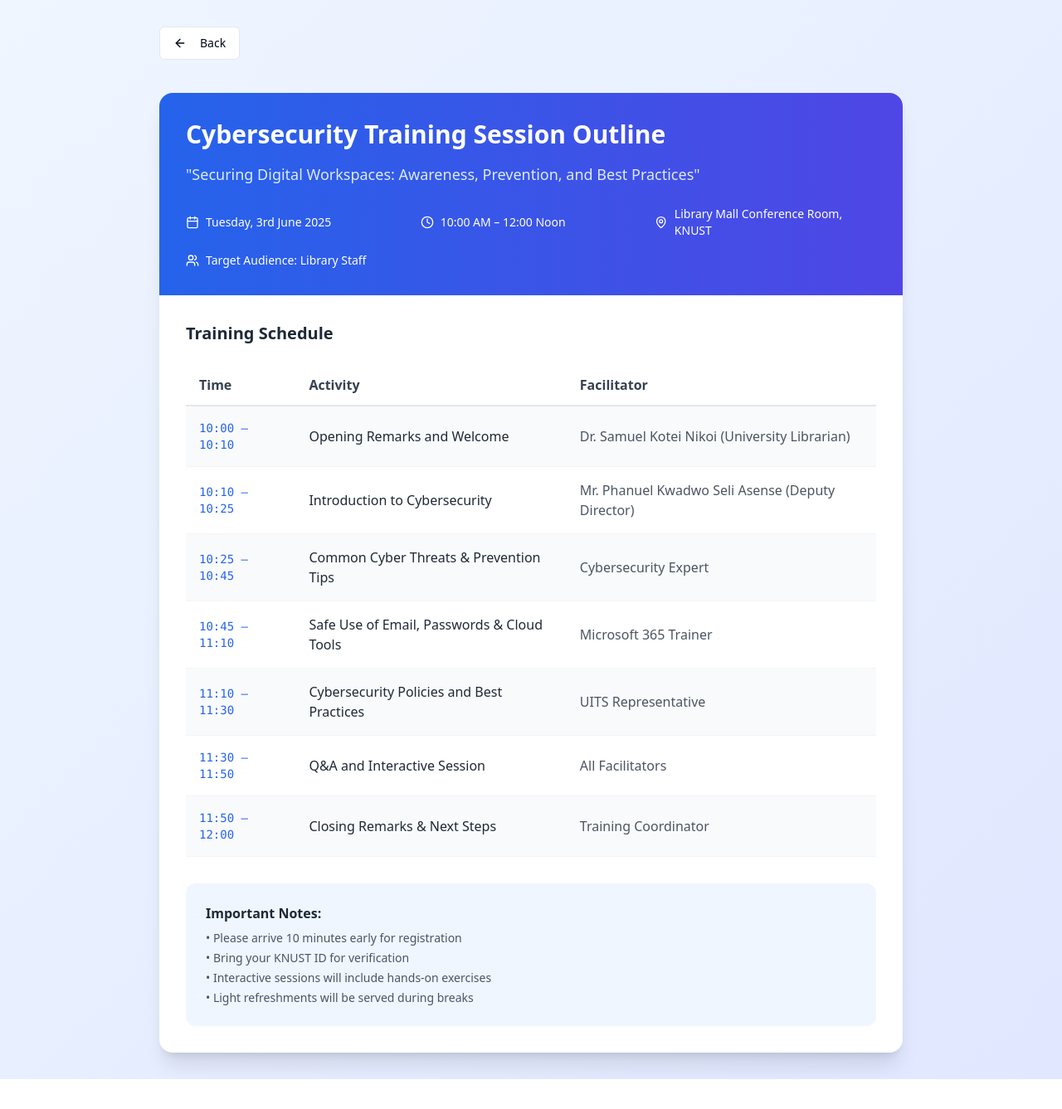
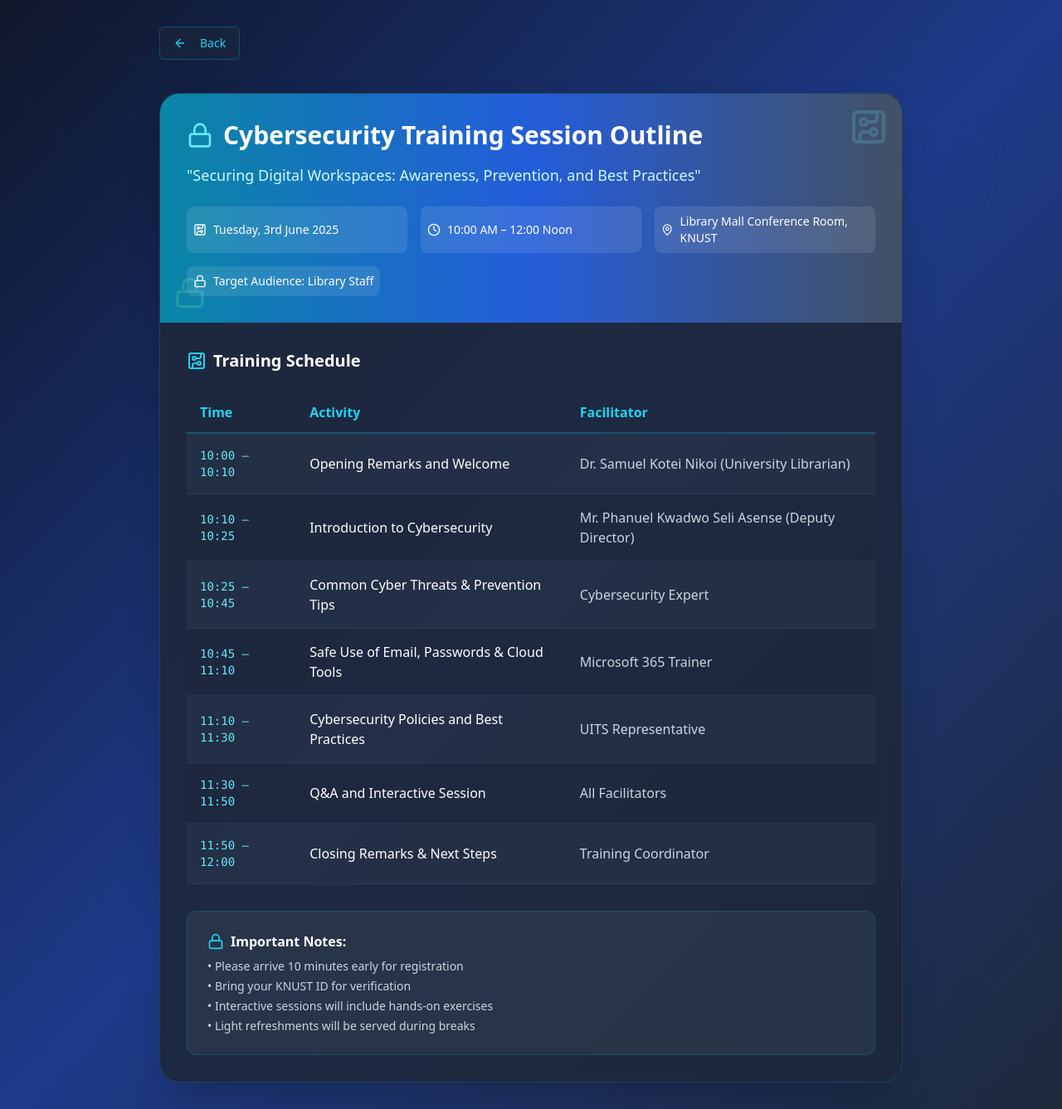
Before and after one commit to mceddiejnr/knustcybertraining, a React (Vite) app: page /program in a window 1280 px wide. Shown: the whole page at 83% size. Before the commit the page ends 1301 px from the top, so only its background shows below. Built offline with nearby package versions, Linux system fonts and the light colour scheme.

Commit message:
Refactor: Apply modern design and navigation
- Updated the design with a tech theme and cybersecurity visuals.
- Implemented consistent button labels for navigation.

```diff
--- a/src/components/SuccessMessage.tsx
+++ b/src/components/SuccessMessage.tsx
@@ -1,6 +1,6 @@
 
 import { Button } from "@/components/ui/button";
-import { CheckCircle, Calendar } from "lucide-react";
+import { Lock, CircuitBoard } from "lucide-react";
 
 interface SuccessMessageProps {
   attendeeName: string;
@@ -9,38 +9,50 @@ interface SuccessMessageProps {
 
 const SuccessMessage = ({ attendeeName, onViewProgram }: SuccessMessageProps) => {
   return (
-    <div className="min-h-screen flex items-center justify-center p-6">
-      <div className="max-w-md w-full bg-white rounded-2xl shadow-xl p-8 text-center">
+    <div className="min-h-screen flex items-center justify-center p-6 relative">
+      <div className="max-w-md w-full bg-slate-800/90 backdrop-blur-xl rounded-3xl shadow-2xl border border-cyan-500/20 p-8 text-center relative overflow-hidden">
+        {/* Glowing border effect */}
+        <div className="absolute inset-0 rounded-3xl bg-gradient-to-r from-cyan-500/20 via-blue-500/20 to-green-500/20 blur-xl"></div>
+
+        <div className="relative z-10">
           <div className="mb-8">
             <div className="flex justify-center mb-6">
-            <div className="p-4 bg-green-100 rounded-full">
-              <CheckCircle className="w-12 h-12 text-green-600" />
+              <div className="p-4 bg-green-500/20 rounded-full border border-green-400/30 relative">
+                <Lock className="w-12 h-12 text-green-400" />
+                {/* Success checkmark overlay */}
+                <div className="absolute -top-1 -right-1 w-6 h-6 bg-green-500 rounded-full flex items-center justify-center">
+                  <svg className="w-4 h-4 text-white" fill="none" stroke="currentColor" viewBox="0 0 24 24">
+                    <path strokeLinecap="round" strokeLinejoin="round" strokeWidth={2} d="M5 13l4 4L19 7" />
+                  </svg>
+                </div>
               </div>
             </div>
 
-          <h2 className="text-2xl font-bold text-gray-800 mb-3">
+            <h2 className="text-2xl font-bold text-white mb-3 bg-gradient-to-r from-cyan-400 to-green-400 bg-clip-text text-transparent">
               Welcome, {attendeeName}!
             </h2>
 
-          <div className="bg-green-50 rounded-xl p-4 mb-6">
-            <p className="text-green-800 font-medium">
+            <div className="bg-green-500/10 rounded-xl p-4 mb-6 border border-green-400/30">
+              <p className="text-green-300 font-medium">
                 Thank you for joining! Your attendance has been recorded.
               </p>
             </div>
 
-          <p className="text-gray-600">
+            <p className="text-slate-300">
               You're all set for today's cybersecurity training session.
               Ready to explore what we have planned for you?
             </p>
           </div>
 
+          {/* Updated button with "Next" label */}
           <Button
             onClick={onViewProgram}
-          className="w-full bg-blue-600 hover:bg-blue-700 text-white py-3 rounded-xl transition-all duration-200 transform hover:scale-105 flex items-center justify-center space-x-2"
+            className="w-full bg-gradient-to-r from-cyan-600 to-blue-600 hover:from-cyan-500 hover:to-blue-500 text-white py-3 rounded-xl transition-all duration-300 transform hover:scale-105 flex items-center justify-center space-x-2 border border-cyan-400/30 shadow-lg shadow-cyan-500/25"
           >
-          <Calendar className="w-5 h-5" />
-          <span>View Program Outline</span>
+            <CircuitBoard className="w-5 h-5" />
+            <span>Next</span>
           </Button>
+        </div>
       </div>
     </div>
   );
--- a/src/pages/Program.tsx
+++ b/src/pages/Program.tsx
@@ -1,6 +1,6 @@
 
 import { Button } from "@/components/ui/button";
-import { ArrowLeft, Clock, MapPin, Users, Calendar } from "lucide-react";
+import { ArrowLeft, Clock, MapPin, Lock, CircuitBoard } from "lucide-react";
 
 const Program = () => {
   const scheduleItems = [
@@ -42,78 +42,98 @@ const Program = () => {
   ];
 
   return (
-    <div className="min-h-screen bg-gradient-to-br from-blue-50 to-indigo-100 py-8 px-4">
-      <div className="max-w-4xl mx-auto">
+    <div className="min-h-screen bg-gradient-to-br from-slate-900 via-blue-900 to-slate-800 py-8 px-4 relative overflow-hidden">
+      {/* Background Tech Pattern */}
+      <div className="absolute inset-0 opacity-5">
+        <div className="absolute top-10 left-10 w-32 h-32 border border-cyan-400 rotate-45"></div>
+        <div className="absolute top-40 right-20 w-24 h-24 border border-green-400 rotate-12"></div>
+        <div className="absolute bottom-20 left-1/4 w-28 h-28 border border-blue-400 -rotate-12"></div>
+        <div className="absolute bottom-40 right-10 w-20 h-20 border border-cyan-400 rotate-45"></div>
+      </div>
+
+      <div className="max-w-4xl mx-auto relative z-10">
         <div className="mb-6">
           <Button
             onClick={() => window.history.back()}
             variant="outline"
-            className="mb-4 hover:bg-blue-50"
+            className="mb-4 bg-slate-800/50 border-cyan-500/30 text-cyan-400 hover:bg-slate-700/50 hover:border-cyan-400 backdrop-blur-sm"
           >
             <ArrowLeft className="w-4 h-4 mr-2" />
             Back
           </Button>
         </div>
 
-        <div className="bg-white rounded-2xl shadow-xl overflow-hidden">
-          <div className="bg-gradient-to-r from-blue-600 to-indigo-600 text-white p-8">
-            <h1 className="text-3xl font-bold mb-4">
+        <div className="bg-slate-800/90 backdrop-blur-xl rounded-3xl shadow-2xl border border-cyan-500/20 overflow-hidden">
+          <div className="bg-gradient-to-r from-cyan-600/90 via-blue-600/90 to-slate-600/90 text-white p-8 relative overflow-hidden">
+            {/* Header background pattern */}
+            <div className="absolute inset-0 opacity-20">
+              <CircuitBoard className="absolute top-4 right-4 w-12 h-12 text-cyan-300" />
+              <Lock className="absolute bottom-4 left-4 w-10 h-10 text-green-300" />
+            </div>
+
+            <div className="relative z-10">
+              <div className="flex items-center space-x-3 mb-4">
+                <Lock className="w-8 h-8 text-cyan-300" />
+                <h1 className="text-3xl font-bold">
                   Cybersecurity Training Session Outline
                 </h1>
-            <p className="text-blue-100 text-lg mb-6">
+              </div>
+              <p className="text-cyan-100 text-lg mb-6">
                 "Securing Digital Workspaces: Awareness, Prevention, and Best Practices"
               </p>
 
               <div className="grid md:grid-cols-3 gap-4 text-sm">
-              <div className="flex items-center space-x-2">
-                <Calendar className="w-4 h-4" />
+                <div className="flex items-center space-x-2 bg-white/10 rounded-lg p-2">
+                  <CircuitBoard className="w-4 h-4" />
                   <span>Tuesday, 3rd June 2025</span>
                 </div>
-              <div className="flex items-center space-x-2">
+                <div className="flex items-center space-x-2 bg-white/10 rounded-lg p-2">
                   <Clock className="w-4 h-4" />
                   <span>10:00 AM – 12:00 Noon</span>
                 </div>
-              <div className="flex items-center space-x-2">
+                <div className="flex items-center space-x-2 bg-white/10 rounded-lg p-2">
                   <MapPin className="w-4 h-4" />
                   <span>Library Mall Conference Room, KNUST</span>
                 </div>
               </div>
 
-            <div className="mt-4 flex items-center space-x-2 text-sm">
-              <Users className="w-4 h-4" />
+              <div className="mt-4 flex items-center space-x-2 text-sm bg-white/10 rounded-lg p-2 inline-flex">
+                <Lock className="w-4 h-4" />
                 <span>Target Audience: Library Staff</span>
+              </div>
             </div>
           </div>
 
           <div className="p-8">
-            <h2 className="text-xl font-semibold text-gray-800 mb-6">
-              Training Schedule
+            <h2 className="text-xl font-semibold text-white mb-6 flex items-center space-x-2">
+              <CircuitBoard className="w-6 h-6 text-cyan-400" />
+              <span>Training Schedule</span>
             </h2>
 
             <div className="overflow-x-auto">
               <table className="w-full">
                 <thead>
-                  <tr className="border-b-2 border-gray-200">
-                    <th className="text-left py-3 px-4 font-semibold text-gray-700">Time</th>
-                    <th className="text-left py-3 px-4 font-semibold text-gray-700">Activity</th>
-                    <th className="text-left py-3 px-4 font-semibold text-gray-700">Facilitator</th>
+                  <tr className="border-b-2 border-cyan-500/30">
+                    <th className="text-left py-3 px-4 font-semibold text-cyan-400">Time</th>
+                    <th className="text-left py-3 px-4 font-semibold text-cyan-400">Activity</th>
+                    <th className="text-left py-3 px-4 font-semibold text-cyan-400">Facilitator</th>
                   </tr>
                 </thead>
                 <tbody>
                   {scheduleItems.map((item, index) => (
                     <tr
                       key={index}
-                      className={`border-b border-gray-100 hover:bg-blue-50 transition-colors ${
-                        index % 2 === 0 ? 'bg-gray-50' : 'bg-white'
+                      className={`border-b border-slate-600/30 hover:bg-cyan-500/10 transition-colors ${
+                        index % 2 === 0 ? 'bg-slate-700/30' : 'bg-slate-800/30'
                       }`}
                     >
-                      <td className="py-4 px-4 font-mono text-sm text-blue-600 font-medium">
+                      <td className="py-4 px-4 font-mono text-sm text-cyan-300 font-medium">
                         {item.time}
                       </td>
-                      <td className="py-4 px-4 font-medium text-gray-800">
+                      <td className="py-4 px-4 font-medium text-white">
                         {item.activity}
                       </td>
-                      <td className="py-4 px-4 text-gray-600">
+                      <td className="py-4 px-4 text-slate-300">
                         {item.facilitator}
                       </td>
                     </tr>
@@ -122,11 +142,12 @@ const Program = () => {
               </table>
             </div>
 
-            <div className="mt-8 bg-blue-50 rounded-xl p-6">
-              <h3 className="font-semibold text-gray-800 mb-2">
-                Important Notes:
+            <div className="mt-8 bg-slate-700/50 rounded-xl p-6 border border-cyan-500/20">
+              <h3 className="font-semibold text-white mb-2 flex items-center space-x-2">
+                <Lock className="w-5 h-5 text-cyan-400" />
+                <span>Important Notes:</span>
               </h3>
-              <ul className="text-gray-600 space-y-1 text-sm">
+              <ul className="text-slate-300 space-y-1 text-sm">
                 <li>• Please arrive 10 minutes early for registration</li>
                 <li>• Bring your KNUST ID for verification</li>
                 <li>• Interactive sessions will include hands-on exercises</li>
```
Also changed, not shown: src/components/QRCodeDisplay.tsx (+33 -12 lines), src/components/WelcomeMessage.tsx (+23 -17 lines), src/pages/Index.tsx (+14 -1 lines). Lines whose indentation alone changed are shown as unchanged.
